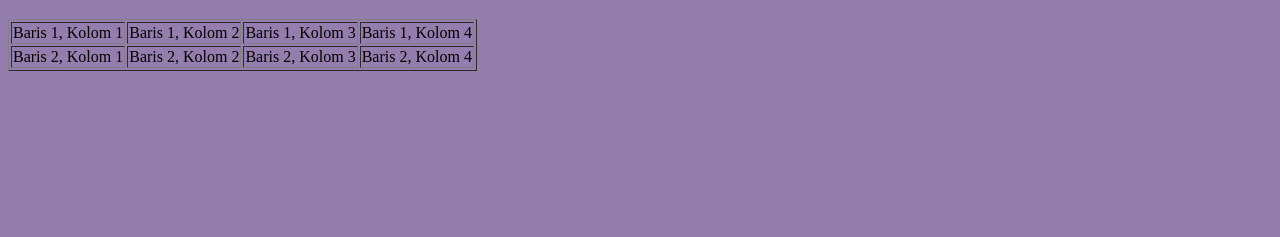
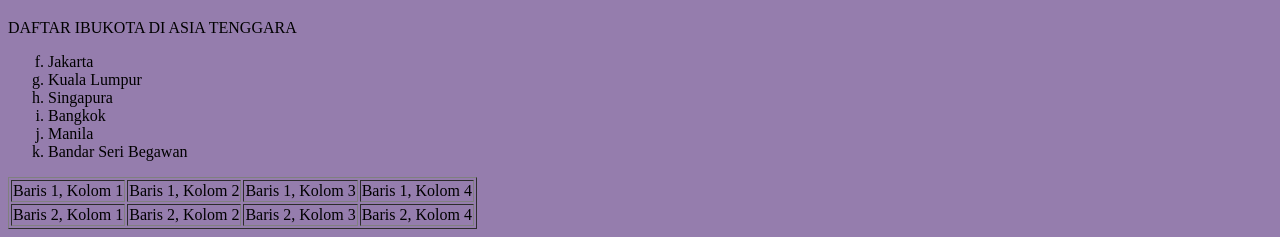
Before and after one commit to SintaDewi22/SintaDewi22.github.io, a plain HTML site: page Praktikum/HTML/Tugas3.html in a window 1280 px wide. Shown: the part 593-830 px from the top of the page. Before the commit the page ends 800 px from the top, so only its background shows below. Drawn offline with Linux system fonts and the light colour scheme.

Commit message:
Update Tugas3.html

```diff
--- a/Praktikum/HTML/Tugas3.html
+++ b/Praktikum/HTML/Tugas3.html
@@ -27,3 +27,14 @@
     <td> Baris 2, Kolom 4</td>
   </tr>
 </ol
+     <h>DAFTAR IBUKOTA DI ASIA TENGGARA</h3>
+ <ol type="a" start="6">
+ <li>Jakarta</li>
+ <li>Kuala Lumpur</li>
+ <li>Singapura</li>
+ <li>Bangkok</li>
+ <li>Manila</li>
+ <li>Bandar Seri Begawan</li>
+</ol>
+	</body>
+</html>
```
